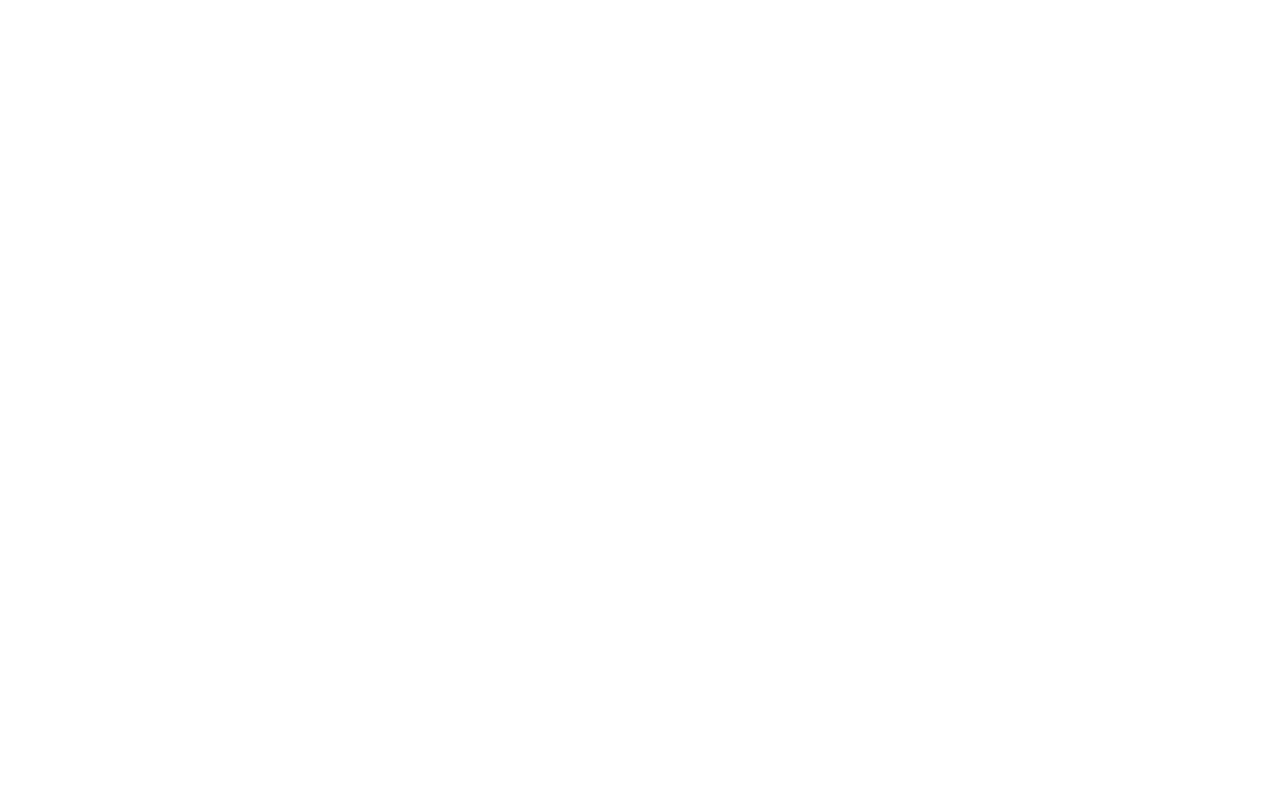
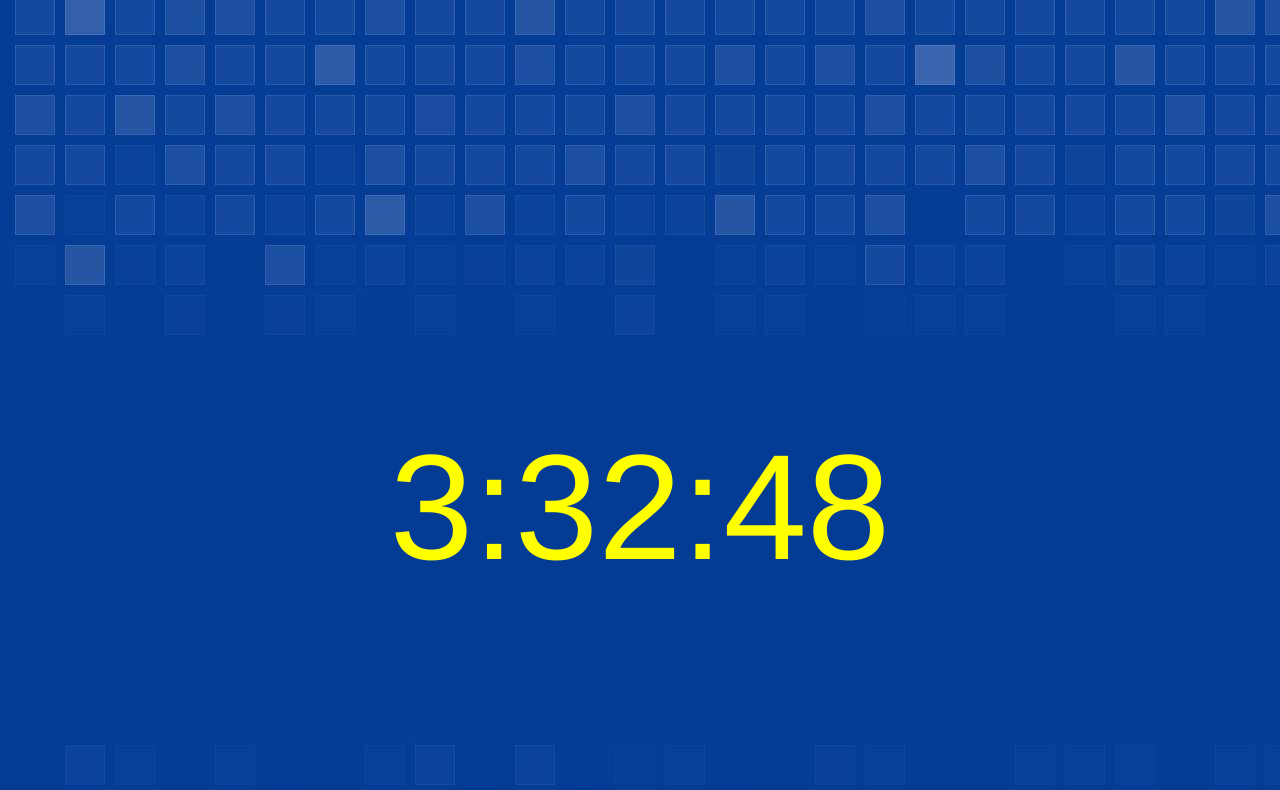
Before and after one commit to Danielpollock5/week-12-classwork, a plain HTML site: page index.html in a window 1280 px wide. Shown: the top 790 px of the page. Drawn offline with nearby package versions, Linux system fonts and the light colour scheme; a web font is replaced by a local one.

Commit message:
digital clock using only JS

```diff
--- a/css/main.css
+++ b/css/main.css
@@ -0,0 +1,8 @@
+body{
+	background-image:	url('../images/clockBg.jpg');
+}
+#time{
+	color: yellow;
+	font-size: 150px;
+	margin: 400px auto;
+}
--- a/index.html
+++ b/index.html
@@ -16,9 +16,10 @@
 	<link rel="stylesheet" type="text/css" href="http://maxcdn.bootstrapcdn.com/font-awesome/4.3.0/css/font-awesome.min.css">
 	<!--============== GOOGLE font =================-->
 	<link href="https://fonts.googleapis.com/css?family=Codystar" rel="stylesheet">
-	<title>Main</title>
+	<title>Digital Clock/Date</title>
 </head>
-<body id="body">
+<body id="body container text-center">
+<div id="time" class="container text-center"></div>
 
 
 
--- a/js/main.js
+++ b/js/main.js
@@ -1,103 +1,31 @@
-// var x = 1.5
-// //this rounds the number to the nearest integer
-// console.log( Math.round(x) )
-//  //this will round the number down
-// var y = 1.1
-//  console.log( Math.floor(y) )
-//  //this rounds up
-// var z = 3.1
-// console.log( Math.ceil(z) )
-// //creates a random number between 0 and 1
-// console.log( Math.random() )
-// var today = new Date()
-// var month = today.getMonth()
-// var year = today.getFullYear()
 
-// console.log(today + month + year)
-
-// var hour = today.getHours()
-// var min = today.getMinutes()
-// var secs = today.getSeconds()
-
-// console.log(hour)
-// console.log(min)
-// console.log(secs)
-// // after 2 seconds it will send an alert, stating the year.
-// // setTimeout(function(){alert(year);}, 2000)
-// // this generates a random  number 1-10
-// var randomNum = Math.floor((Math.random() * 10) + 1)
-// console.log(randomNum)
-
-
-
-
-
-
-// // creating an event like the onlick
-// function htmlEvent() {
-// //storing the variable to connect to the Id, thats in the HTML page
-// 	var el = document.getElementById('body')
-// // change the date to datestring today
-// 	el.textContent = today.getHours()
-
-// el.addEventListener('onload', domListenerEvent(), true)
-// }
-
-//////////CLASSWORK WEEK 12------
-
-// var numArray = [1.5, 6.8, 9.4, 2.3, 8.1]
-// var y = []
-// for (var i = 0; i < numArray.length; i++) {
-// 	var x = Math.round(numArray[i])
-// //console.log(x)
-// 	y.push(x)
-// 	console.log(y)
-//
-
-// var array = []
-// function numRandom(){
-// 	for (var i = 0; i < 10; i++) {
-// 	var random = Math.ceil(Math.random() *100)
-// 	array.push(random)
-// 	}
-// }
-// numRandom()
-// console.log(array)
-//////////========creates the current date
-// function theTime(){
-// var today = new Date()
-// var hour = today.getHours()
-// var min = today.getMinutes()
-// var sec = today.getSeconds()
-// var day = today.getDate()
-// var month = today.getMonth() + 1
-// var year = today.getFullYear()
-
-// var time = "The current Time is " + hour + ":" + min + ":" + sec
-// console.log(time)
-// var date = "The date is " + month + "/" + day + "/" + year
-// console.log(date)
-// }
-// setTimeout(function(){theTime()},2000);
-
-///////===============HTML event
- // function htmlEvent(){
- //  var today = new Date()
- //  alert(today)
- // }
- // htmlEvent()
-//////============DOM event
-////storing current time in the variable
-// var today = new Date()
-// var id = document.getElementById('body')
-// function domEvent(){
-// 	id.textContent = today.toDateString()
-// }
-// id.onload = domEvent
-// ===========DOM LISTENER EVENT
-// var today = new Date()
-// var x = document.getElementById('body')
-// function domListenerEvent(){
-// 	x.textContent = today.toDateString()
-// }
-// x.addEventListener('onload', domListenerEvent(), false)
+function time(i){
+// this function will make the seconds have a 0 in front of it
+	if (i < 10) {
+		i = "0" + i
+	}
+	//this will stop the function once its past 10 seconds
+	return i
+}
+function startTime(){
+	var currentDate = new Date()
+// now going to save the hours, mins, seconds, you have to have the new Date() to then find the hours , mins and seconds
+	var hour = currentDate.getHours()
+	var minute = currentDate.getMinutes()
+	var second = currentDate.getSeconds()
+	// this will make have 12 hour time,. takes off military time
+	if (hour > 12) {
+		hour = hour - 12
+	}
+	//updating the variables
+	minute = time(minute)
+	second = time(second)
+	//now to put to attach it to the html ID
+	document.getElementById('time').textContent = hour + ":" + minute + ":" + second
+// this makes it reset the function every second
+	setTimeout(function () {
+		startTime()
+		}, 1000)
+}
+//add this event to display time on the actual webpage
+document.getElementById('time').addEventListener('onload', startTime(), false)
```
Also changed, not shown: images/clockBg.jpg (added), 1 other file.
